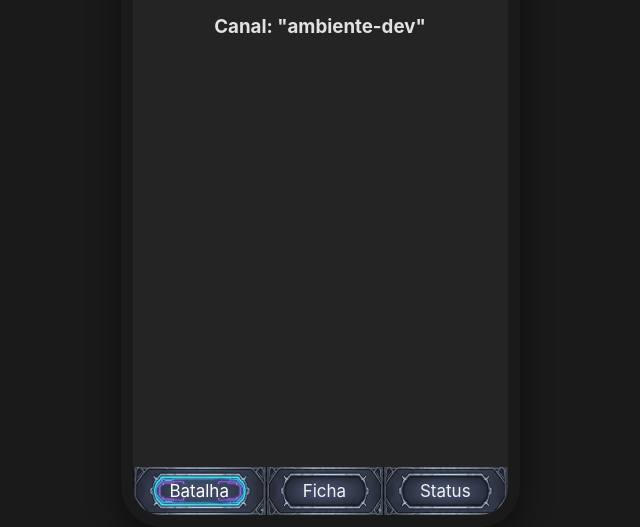
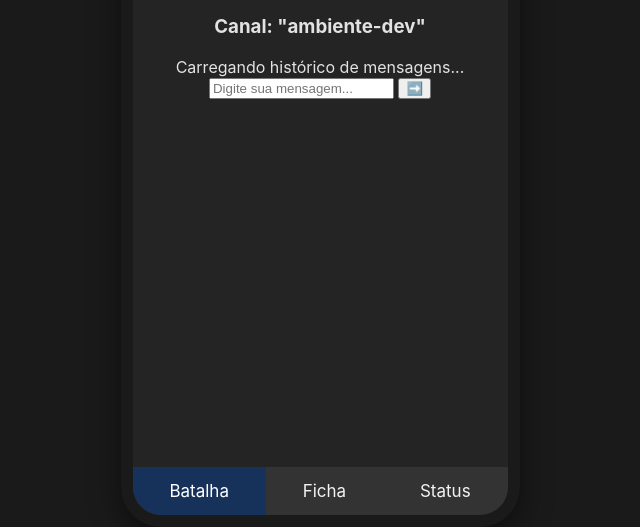
Before and after one commit to littbk/rpg-battle, a website built with Vite: page client/index.html in a window 1280 px wide. Shown: the part 291-818 px from the top of the page, without its empty margins (320-960 px from the left). Built offline with nearby package versions, Linux system fonts and the light colour scheme.

Commit message:
discord chat

```diff
--- a/client/index.html
+++ b/client/index.html
@@ -14,10 +14,14 @@
       <div class="screen">
 
         <!--
-          Este é o conteúdo da sua página "Batalha".
-          Ele será carregado por padrão e armazenado pelo JS.
+          O #app agora é dividido em duas seções:
+          1. O conteúdo da batalha
+          2. O container do chat
         -->
         <div id="app">
+
+          <!-- 1. Conteúdo da Batalha (o que você já tinha) -->
+          <div class="batalha-content">
             <img src="/rocket.png" class="logo" alt="Avatar do Servidor" />
             <h2 id="activity-channel"></h2>
 
@@ -28,13 +32,27 @@
             <h3 id="channel-name"></h3>
           </div>
 
-        <!--
-          Navbar com os novos botões e IDs
-        -->
+          <!-- 2. Novo Chatbox -->
+          <div class="chat-container">
+            <div class="chat-messages" id="chat-messages-list">
+              <!-- Mensagens serão injetadas aqui pelo main.js -->
+              <div class="chat-message system">
+                <span class="chat-message-content">Carregando histórico de mensagens...</span>
+              </div>
+            </div>
+            <div class="chat-input-area">
+              <input type="text" id="chat-message-input" placeholder="Digite sua mensagem...">
+              <button id="chat-send-btn" title="Enviar">➡️</button>
+            </div>
+          </div>
+
+        </div> <!-- fim #app -->
+
+        <!-- Navbar (permanece igual) -->
         <div class="navbar">
-          <a href="#" id="nav-batalha" class="active btnMenu">Batalha</a>
-          <a href="#" id="nav-ficha" class="btnMenu">Ficha</a>
-          <a href="#" id="nav-status" class="btnMenu">Status</a>
+          <a href="#" id="nav-batalha" class="active">Batalha</a>
+          <a href="#" id="nav-ficha">Ficha</a>
+          <a href="#" id="nav-status">Status</a>
         </div>
 
       </div> <!-- fim .screen -->
```
Also changed, not shown: client/style.css (line endings or trailing spaces). Lines whose indentation alone changed are shown as unchanged.
